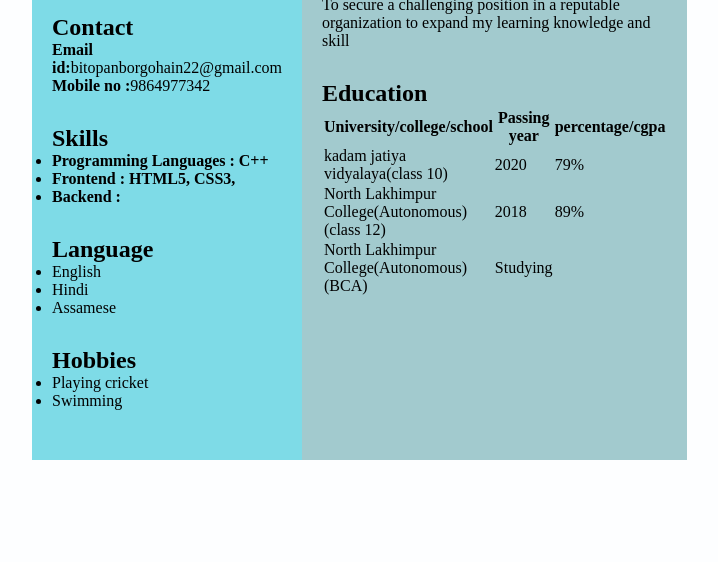
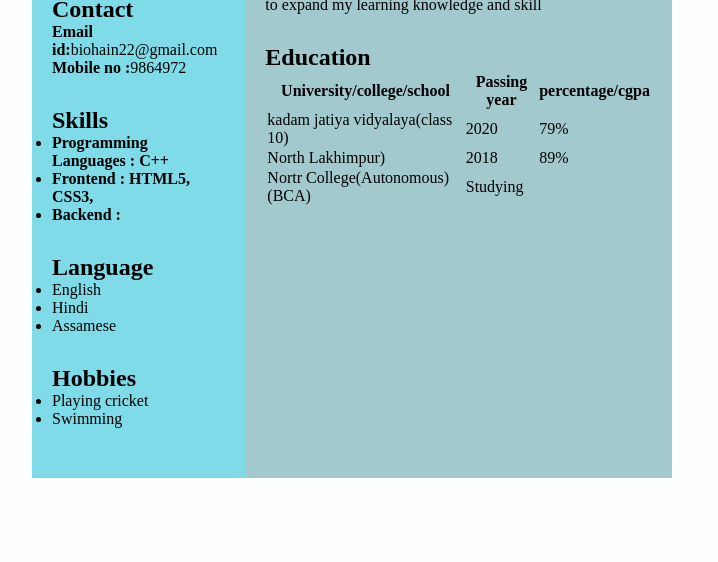
Before and after one commit to Utpalsonowal7/cv-html, a plain HTML site: page index.html in a window 1280 px wide. Shown: the part 238-800 px from the top of the page, without its empty margins (288-1006 px from the left). Drawn offline with Linux system fonts and the light colour scheme.

Commit message:
Update index.html

```diff
--- a/index.html
+++ b/index.html
@@ -16,8 +16,8 @@
             </div>
             <div class="Contact">
                 <h2>Contact</h2>
-                <p><b>Email id:</b>bitopanborgohain22@gmail.com</p>
-                <p><b>Mobile no :</b>9864977342</p>
+                <p><b>Email id:</b>biohain22@gmail.com</p>
+                <p><b>Mobile no :</b>9864972</p>
             </div>
             <div class="Skills">
                 <h2>Skills</h2>
@@ -91,12 +91,12 @@
                         <td>79%</td>
                     </tr>
                     <tr>
-                        <td>North Lakhimpur College(Autonomous)(class 12)</td>
+                        <td>North Lakhimpur)</td>
                         <td>2018</td>
                         <td>89%</td>
                     </tr>
                     <tr>
-                        <td>North Lakhimpur College(Autonomous)(BCA)</td>
+                        <td>Nortr College(Autonomous)(BCA)</td>
                         <td>Studying</td>
                         <td></td>
                     </tr>
```
